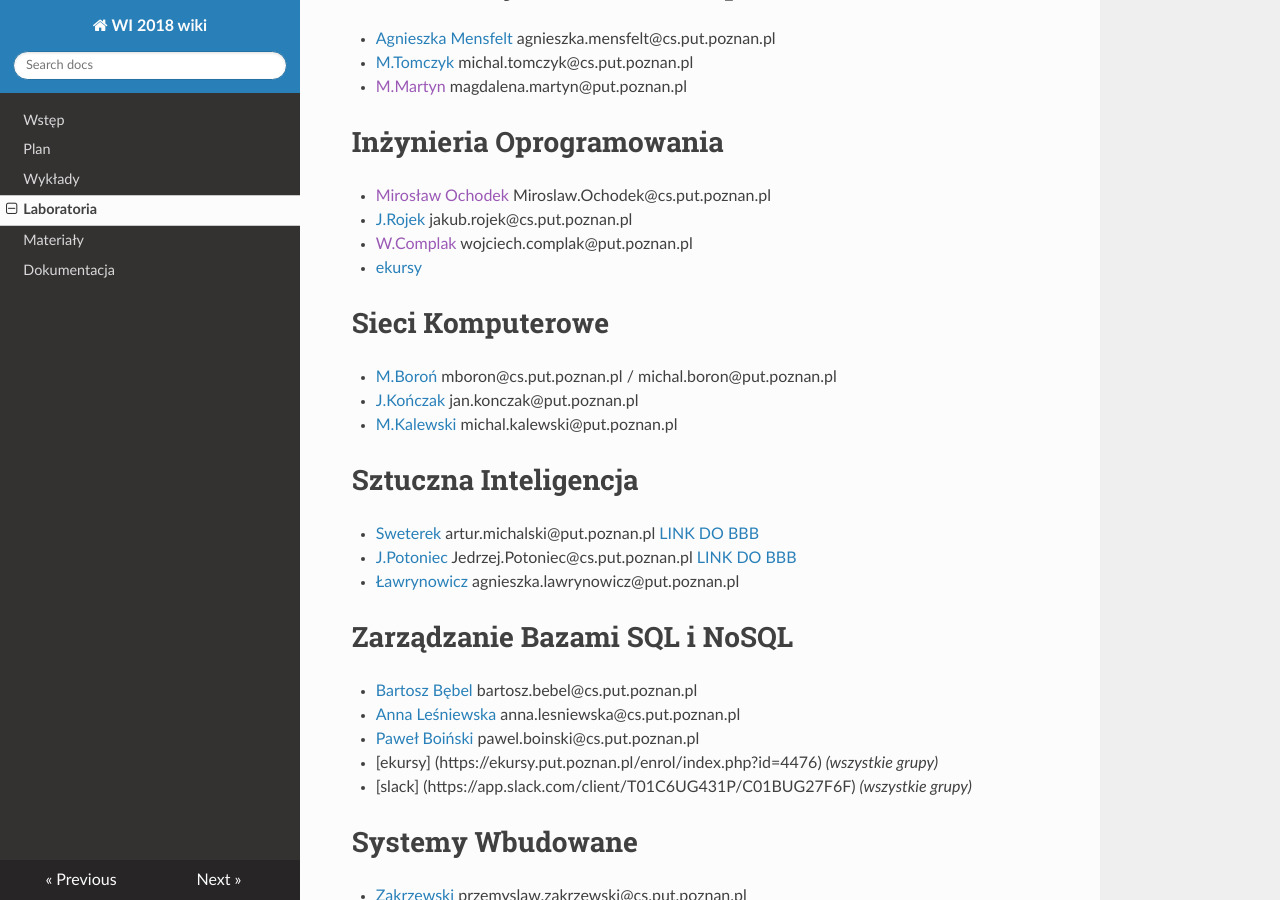
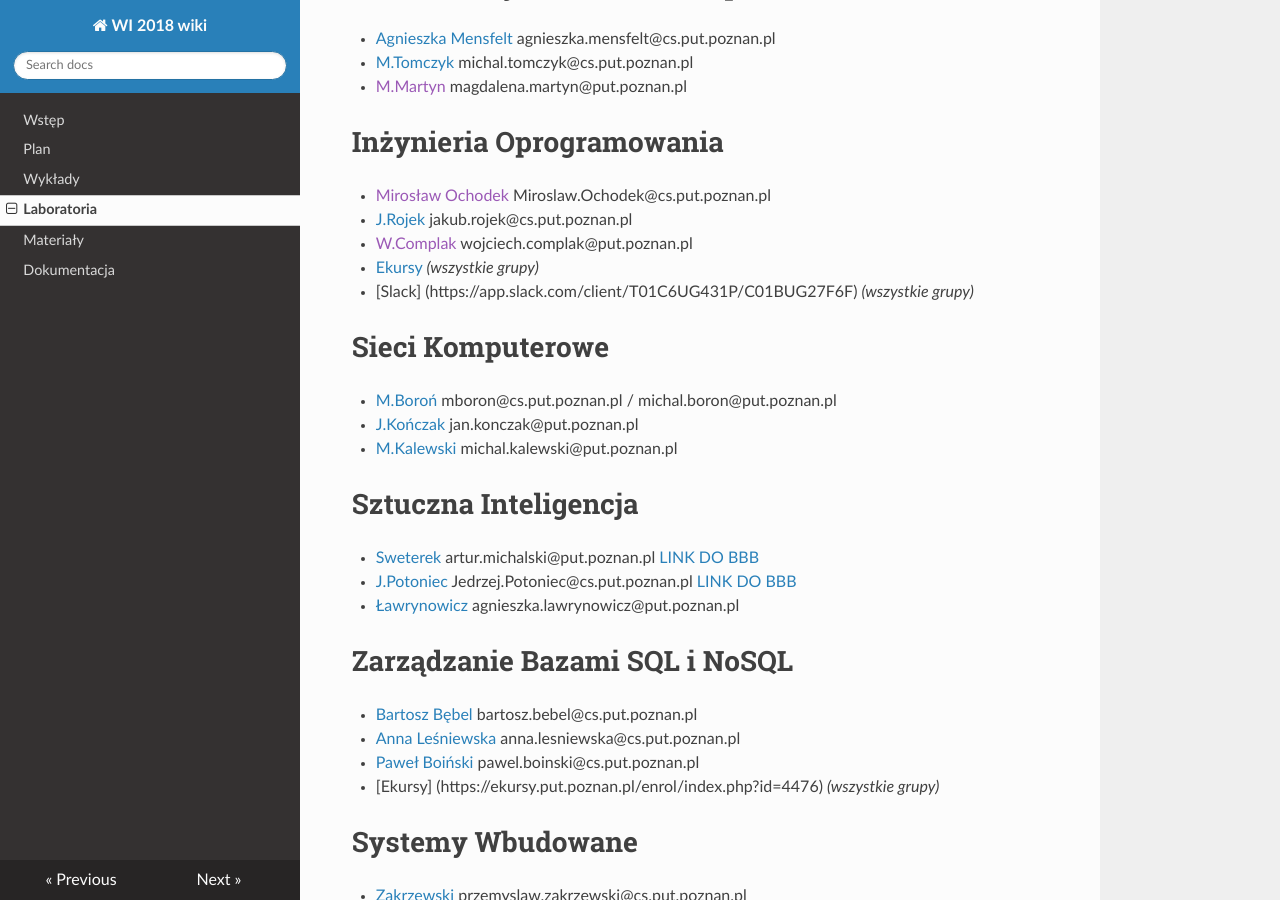
Before and after one commit to PUT-WI-18/wi18-wiki-sem5, an MkDocs documentation site: the page built from docs/laboratoria.md, in a window 1280 px wide and 900 px high, scrolled down 415 px. Built offline with MkDocs 1.6.1, drawn with Linux system fonts in a browser that asks for light colours; nearby versions of some CDN libraries.

Commit message:
Update laboratoria.md

```diff
--- a/docs/laboratoria.md
+++ b/docs/laboratoria.md
@@ -16,7 +16,8 @@
 - [Mirosław Ochodek]() Miroslaw.Ochodek@cs.put.poznan.pl
 - [J.Rojek](http://www.cs.put.poznan.pl/jrojek/io1.html) jakub.rojek@cs.put.poznan.pl
 - [W.Complak]() wojciech.complak@put.poznan.pl
-- [ekursy]( https://ekursy.put.poznan.pl/course/view.php?id=3561 )
+- [Ekursy]( https://ekursy.put.poznan.pl/course/view.php?id=3561 ) *(wszystkie grupy)*
+- [Slack] (https://app.slack.com/client/T01C6UG431P/C01BUG27F6F)  *(wszystkie grupy)*
 
 # Sieci Komputerowe
 - [M.Boroń](http://www.cs.put.poznan.pl/mboron/sk2.html) mboron@cs.put.poznan.pl / michal.boron@put.poznan.pl
```
Also changed, not shown: other parts of docs/laboratoria.md (+2 -2 lines).
